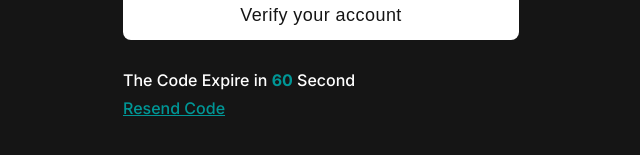
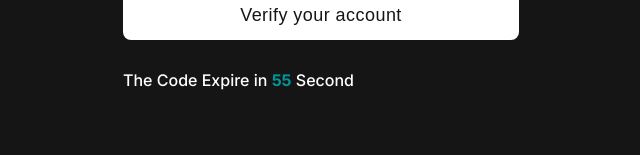
Before and after one commit to Webgenius0/atomana-react, a React (Vite) app: page /verify-otp in a window 1280 px wide. Shown: the part 325-480 px from the top of the page, without its empty margins (297-937 px from the left). Built offline with nearby package versions, Linux system fonts and the light colour scheme; a web font is replaced by a local one.

Commit message:
add otp expiration timer

```diff
--- a/src/pages/SignUp.jsx
+++ b/src/pages/SignUp.jsx
@@ -56,7 +56,7 @@ const SignUp = () => {
     try {
       setIsLoading(true);
       await signup(data);
-      toast.success('Registration successfully!');
+      toast.success('OTP sent!');
       navigate('/verify-otp');
       reset();
     } catch (err) {
--- a/src/pages/VerifyOTP.jsx
+++ b/src/pages/VerifyOTP.jsx
@@ -1,9 +1,11 @@
-import { useAuth } from "@/hooks/useAuth";
-import errorResponse from "@/lib/errorResponse";
-import { useState } from "react";
-import { useForm } from "react-hook-form";
-import toast from "react-hot-toast";
-import { useNavigate } from "react-router-dom";
+import { useAuth } from '@/hooks/useAuth';
+import errorResponse from '@/lib/errorResponse';
+import { useEffect, useState } from 'react';
+import { useForm } from 'react-hook-form';
+import toast from 'react-hot-toast';
+import { useNavigate } from 'react-router-dom';
+
+const OTP_EXP_TIME = 60;
 
 const VerifyOTP = () => {
   const [isLoading, setIsLoading] = useState(false);
@@ -17,14 +19,15 @@ const VerifyOTP = () => {
   //   set
 
   const { register, handleSubmit, setValue, setError } = useForm();
+  const [otpExpTime, setOtpExpTime] = useState(OTP_EXP_TIME);
 
   const onSubmit = async (data) => {
     try {
-      const otp = Object.values(data).join("");
+      const otp = Object.values(data).join('');
       setIsLoading(true);
       await verifyOTP(otp);
-      toast.success("Verification successful")
-      navigate("/sign-in");
+      toast.success('Verification successful');
+      navigate('/sign-in');
     } catch (err) {
       const response = errorResponse(err, (fields) => {
         Object.entries(fields).forEach(([field, messages]) => {
@@ -45,7 +48,7 @@ const VerifyOTP = () => {
         toast.error(response);
       }
     } finally {
-      setIsLoading(false)
+      setIsLoading(false);
     }
   };
 
@@ -54,7 +57,7 @@ const VerifyOTP = () => {
 
     // Allow only digits
     if (!/^\d*$/.test(value)) {
-      setValue(`digit${index}`, "");
+      setValue(`digit${index}`, '');
       return;
     }
 
@@ -69,24 +72,25 @@ const VerifyOTP = () => {
 
   const handlePaste = (e) => {
     e.preventDefault();
-    const pasteData = e.clipboardData.getData("text");
+    const pasteData = e.clipboardData.getData('text');
 
     // Validate if input contains exactly 6 digits
     if (/^\d{6}$/.test(pasteData)) {
-      pasteData.split("").forEach((num, idx) => {
+      pasteData.split('').forEach((num, idx) => {
         setValue(`digit${idx}`, num);
       });
       document.getElementById(`otp-5`).focus(); // Move focus to the last input
     } else {
-      alert("Please paste exactly 6 digits");
+      alert('Please paste exactly 6 digits');
     }
   };
 
-  const handleResend = async () =>{
+  const handleResend = async () => {
     try {
-      setIsLoading(true)
+      setIsLoading(true);
       await sendOTP();
-      toast.success("OTP sent!")
+      setOtpExpTime(OTP_EXP_TIME);
+      toast.success('OTP sent!');
     } catch (err) {
       const response = errorResponse(err, (fields) => {
         Object.entries(fields).forEach(([field, messages]) => {
@@ -106,9 +110,19 @@ const VerifyOTP = () => {
         toast.error(response);
       }
     } finally {
-      setIsLoading(false)
+      setIsLoading(false);
     }
+  };
+
+  useEffect(() => {
+    const intervalId = setInterval(() => {
+      if (otpExpTime > 0) {
+        setOtpExpTime(otpExpTime - 1);
       }
+    }, 1000);
+
+    return () => clearInterval(intervalId);
+  }, [otpExpTime]);
 
   return (
     <div className="min-h-screen flex justify-center bg-[#151515] text-[#FFFFFF]">
@@ -148,20 +162,27 @@ const VerifyOTP = () => {
               {isLoading ? (
                 <span>Loading....</span>
               ) : (
-                    <span >
-                      Verify your account
-                    </span>
+                <span>Verify your account</span>
               )}
             </button>
             <div className="flex flex-col gap-0 sm:gap-1">
+              {otpExpTime > 0 && (
                 <p className="font-medium text-sm sm:text-base">
-                The Code Expire in{" "}
-                <span className="text-[rgba(0,150,150,1)] font-bold">60</span>{" "}
+                  The Code Expire in{' '}
+                  <span className="text-[rgba(0,150,150,1)] font-bold">
+                    {otpExpTime}
+                  </span>{' '}
                   Second
                 </p>
-              <button onClick={handleResend} className="underline decoration-[rgba(0,150,150,1)] text-[rgba(0,150,150,1)] font-medium text-sm sm:text-base cursor-pointer mr-auto">
+              )}
+              {otpExpTime === 0 && (
+                <button
+                  onClick={handleResend}
+                  className="underline decoration-[rgba(0,150,150,1)] text-[rgba(0,150,150,1)] font-medium text-sm sm:text-base cursor-pointer mr-auto"
+                >
                   Resend Code
                 </button>
+              )}
             </div>
           </form>
         </div>
```
Lines whose indentation alone changed are shown as unchanged.
